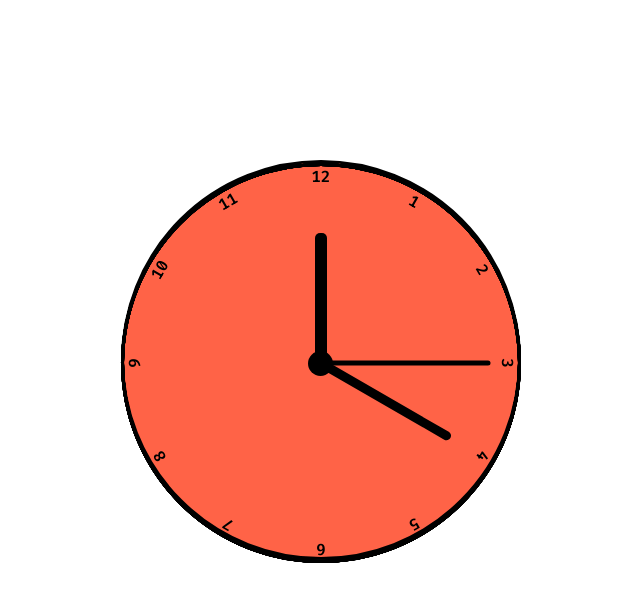
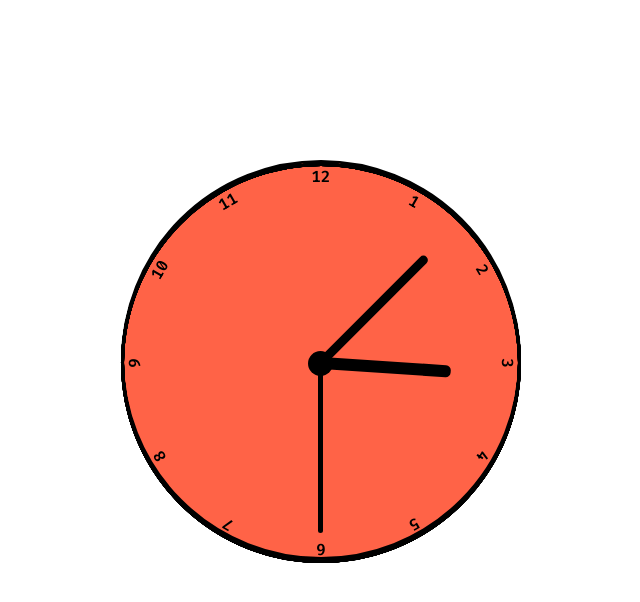
Before and after one commit to ShahriarImon/analog-clock, a plain HTML site: page index.html in a window 1280 px wide. Shown: the whole page, without its empty margins (340-980 px from the left). Drawn offline with Linux system fonts and the light colour scheme.

Commit message:
clock functionality completed

```diff
--- a/css/style.css
+++ b/css/style.css
@@ -70,11 +70,15 @@
   position: absolute;
   top: 188px;
 }
+
+:root {
+  --handRotation: 0;
+}
 .hand {
   transform-origin: bottom;
-  transform: rotate(var(--handRotation, 0deg));
+  transform: rotate(calc(var(--handRotation) * 1deg));
 }
-.hand1 {
+#hourHand {
   position: absolute;
   top: 70px;
   height: 130px;
@@ -83,25 +87,25 @@
   background-color: black;
   --handRotation: 0deg;
 }
-.hand2 {
+#minuteHand {
   position: absolute;
   top: 50px;
   height: 150px;
   width: 9px;
   border-radius: 5px;
   background-color: black;
-  --handRotation: 120deg;
+  --handRotation: 0deg;
   /* transform-origin: bottom;
   transform: rotate(var(--handRotation, 60deg)); */
 }
-.hand3 {
+#secondHand {
   position: absolute;
   top: 30px;
   height: 170px;
   width: 5px;
   border-radius: 5px;
   background-color: black;
-  --handRotation: 90deg;
+  --handRotation: 0deg;
   /* transform-origin: bottom;
   transform: rotate(var(--handRotation, 90deg)); */
 }
--- a/index.html
+++ b/index.html
@@ -18,9 +18,9 @@
   <body>
     <div class="clock">
       <div class="circle"></div>
-      <div class="hand1 hand"></div>
-      <div class="hand2 hand"></div>
-      <div class="hand3 hand"></div>
+      <div class="hand" id="hourHand"></div>
+      <div class="hand" id="minuteHand"></div>
+      <div class="hand" id="secondHand"></div>
       <div class="number number1">1</div>
       <div class="number number2">2</div>
       <div class="number number3">3</div>
--- a/js/scripts.js
+++ b/js/scripts.js
@@ -0,0 +1,19 @@
+let hourHand = document.getElementById("hourHand");
+let minuteHand = document.getElementById("minuteHand");
+let secondHand = document.getElementById("secondHand");
+
+const setRotation = (element, rotationRatio) => {
+  element.style.setProperty("--handRotation", rotationRatio * 360);
+};
+
+const setClock = () => {
+  const currentTime = new Date();
+  console.log(currentTime);
+  const secondRatio = (currentTime.getSeconds() + 1) / 60;
+  const minuteRatio = (secondRatio + currentTime.getMinutes()) / 60;
+  const hourRatio = (minuteRatio + currentTime.getHours()) / 12;
+  setRotation(secondHand, secondRatio);
+  setRotation(minuteHand, minuteRatio);
+  setRotation(hourHand, hourRatio);
+};
+setInterval(setClock, 1000);
```
